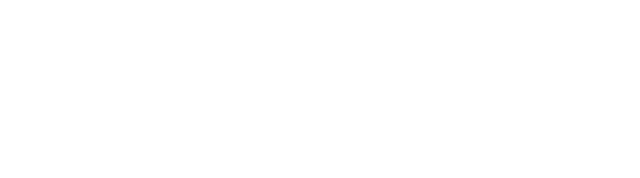
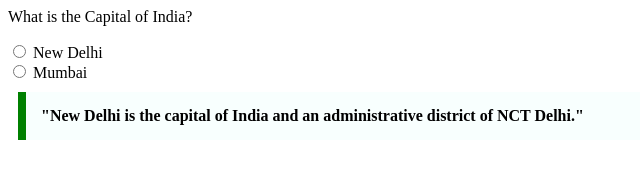
Before and after one commit to acciojob/trivia-Jauhari-01, a website: page main.html in a window 1280 px wide. Shown: the whole page, without its empty margins (0-640 px from the left). Drawn offline with Linux system fonts and the light colour scheme.

Commit message:
created a submission

```diff
--- a/main.html
+++ b/main.html
@@ -1,16 +1,29 @@
-<!DOCTYPE html>
+<html>
+<head>
+<link rel="stylesheet" href="styles.css">
 
-<html>
+</head>
+<body>
+<!-- the entire body must be written by student -->
 
-<head>
-	<link rel="stylesheet" href="styles.css">
-</head>
+<p>What is the Capital of India?</p>
 
-<body>
-	<!-- the entire body must be written by student -->
-    <script type="text/javascript" src="./script.js">
+<input type="radio" id="delhi" name="capital" value="delhi">
+
+<label for="delhi">New Delhi</label><br>
+
+<input type="radio" id="mumbai" name="capital" value="mumbai">
+
+<label for="mumbai">Mumbai</label><br>
+
+<blockquote cite=https://en.wikipedia.org/wiki/New_Delhi id="quote">
+
+	"New Delhi is the capital of India and an administrative district of NCT Delhi."
+
+</blockquote>
+
+<script type="text/javascript" src="./script.js">
+
 </script>
-
 </body>
-
 </html>
--- a/styles.css
+++ b/styles.css
@@ -1,2 +1,10 @@
 
 /* Your CSS Code here. */
+#quote{
+	max-width:600px;
+	margin:10px;
+	padding:15px;
+	border-left:8px solid green;
+	background-color:#f8fffe;
+	font-weight:bold;
+}
```
